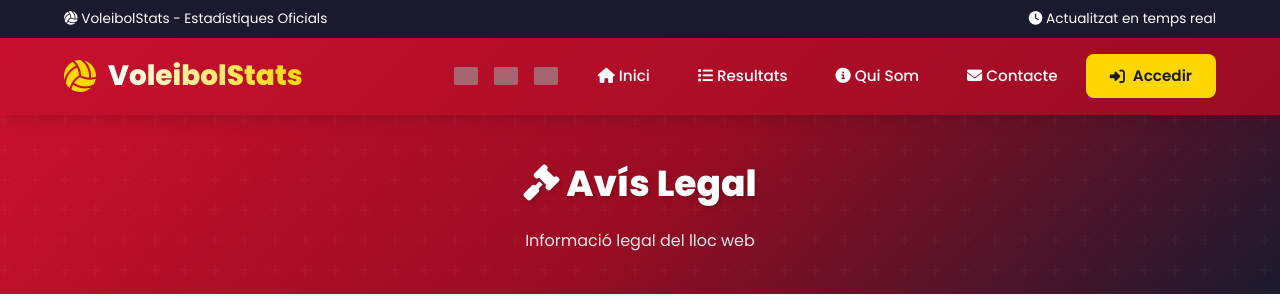
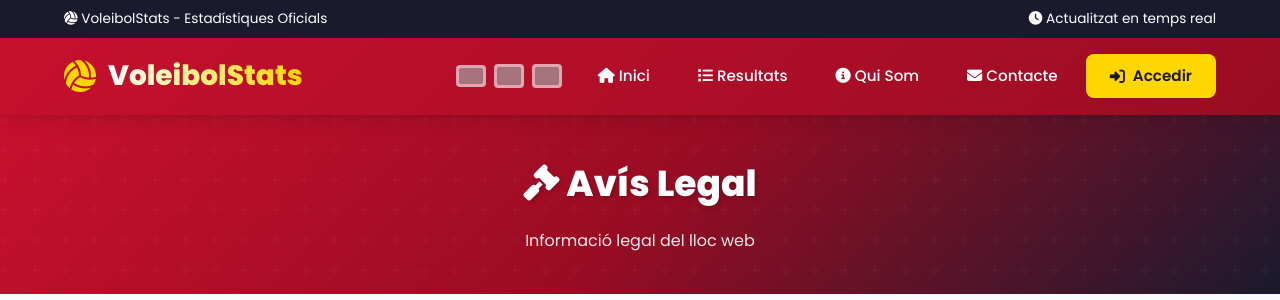
Before and after one commit to gerardbalastegui-droid/voleibol-public, a Flask app: page /avis-legal in a window 1280 px wide. Shown: the top 300 px of the page. Run offline with Flask 3, Linux system fonts and the light colour scheme; grey boxes are pictures that could not be loaded.

Commit message:
Update base.html

```diff
--- a/templates/base.html
+++ b/templates/base.html
@@ -133,20 +133,22 @@
 
         .lang-btn {
             text-decoration: none;
-            opacity: 0.6;
+            opacity: 0.7;
             transition: all 0.3s;
-            padding: 0.25rem;
+            padding: 3px;
             cursor: pointer;
             display: flex;
             align-items: center;
             border-radius: 4px;
+            background: rgba(255,255,255,0.9);
         }
 
         .lang-btn:hover,
         .lang-btn.active {
             opacity: 1;
             transform: scale(1.15);
-            background: rgba(255,255,255,0.1);
+            background: rgba(255,255,255,1);
+            box-shadow: 0 2px 8px rgba(0,0,0,0.2);
         }
 
         .lang-btn img {
@@ -762,7 +764,7 @@
                             <a href="{{ url_for('set_language', lang='ca') }}"
                                class="lang-btn {% if current_lang == 'ca' %}active{% endif %}"
                                title="Català">
-                                <img src="https://flagcdn.com/24x18/es-ct.png" alt="Català" width="24" height="18">
+                                <img src="https://upload.wikimedia.org/wikipedia/commons/thumb/c/ce/Flag_of_Catalonia.svg/24px-Flag_of_Catalonia.svg.png" alt="Català" width="24" height="16">
                             </a>
                             <a href="{{ url_for('set_language', lang='es') }}"
                                class="lang-btn {% if current_lang == 'es' %}active{% endif %}"
```
